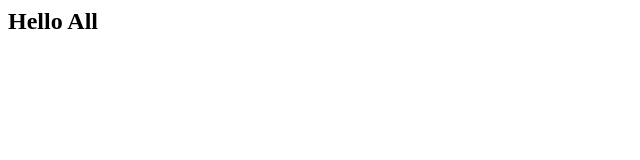
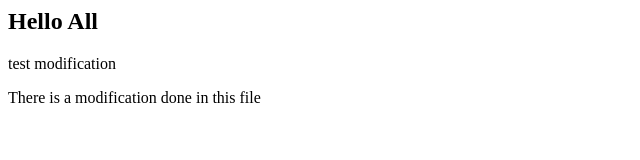
Before and after one commit to Girija08/vb1n3Repo, a plain HTML site: page index.htm in a window 1280 px wide. Shown: the whole page, without its empty margins (0-640 px from the left). Drawn offline with Linux system fonts and the light colour scheme.

Commit message:
about is created

```diff
--- a/index.htm
+++ b/index.htm
@@ -1,6 +1,8 @@
 <html>
 <body>
 <h2>Hello All</h2>
+<p>test modification</p>
+<p>There is a modification done in this file</p>
 </body>
 
 </html>
```
Also changed, not shown: about.htm (added, +5 -0 lines).
